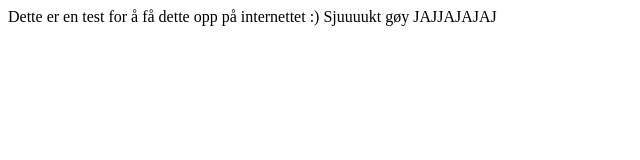
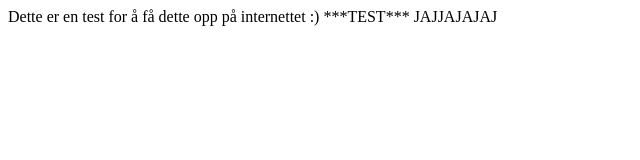
Before and after one commit to Eskilmm/Testing-3-, a plain HTML site: page index.html in a window 1280 px wide. Shown: the full height of the page, 0-640 px from the left. Drawn offline with Linux system fonts and the light colour scheme.

Commit message:
Update index.html

```diff
--- a/index.html
+++ b/index.html
@@ -11,7 +11,7 @@
 </body>
 </html>
 <body>
-    Sjuuuukt gøy
+    ***TEST***
 </body>
 <body>
     JAJJAJAJAJ
```
